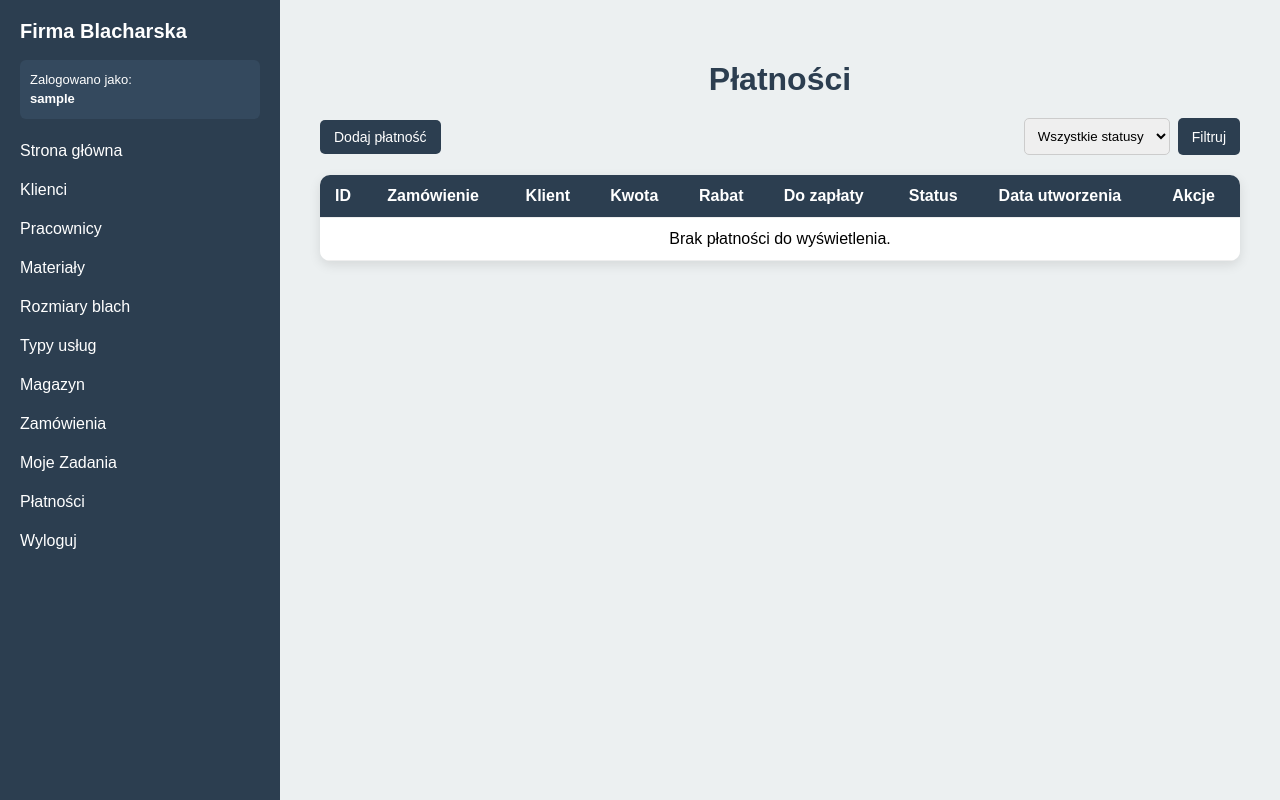
After one commit to Ostalowska/Projekt_firmy_blacharskiej, a Django app: page /platnosci/ in a window 1280 px wide. The commit adds this page. Run offline with Django 5.2, Linux system fonts and the light colour scheme; the visitor is signed in with stand-in values (Sample User, id 1); data that the repository does not hold is empty.

Commit message:
Moduł płatnosci

```diff
--- a/core/urls.py
+++ b/core/urls.py
@@ -73,4 +73,9 @@ urlpatterns = [
 
     path("magazyn/", views.magazyn_lista, name="magazyn_lista"),
     path("magazyn/proces/dodaj/", views.proces_magazynowy_dodaj, name="proces_magazynowy_dodaj"),
+
+    path("platnosci/", views.platnosci_lista, name="platnosci_lista"),
+    path("platnosci/dodaj/", views.platnosc_dodaj, name="platnosc_dodaj"),
+    path("platnosci/<int:platnosc_id>/edytuj/", views.platnosc_edytuj, name="platnosc_edytuj"),
+    path("platnosci/<int:platnosc_id>/usun/", views.platnosc_usun, name="platnosc_usun"),
 ]
--- a/core/views.py
+++ b/core/views.py
@@ -10,6 +10,7 @@ from .forms import (
     ZamowienieForm,
     PozycjaZamowieniaForm,
     ProcesMagazynowyForm,
+    PlatnoscForm,
 )
 
 from .models import (
@@ -22,6 +23,7 @@ from .models import (
     Magazyn,
     StanMagazynowy,
     ProcesMagazynowy,
+    Platnosc,
 )
 
 
@@ -745,3 +747,88 @@ def proces_magazynowy_dodaj(request):
             "tytul": "Dodaj proces magazynowy",
         },
     )
+@login_required
+def platnosci_lista(request):
+    status = request.GET.get("status", "")
+
+    platnosci = Platnosc.objects.select_related(
+        "zamowienie",
+        "zamowienie__klient",
+    ).order_by("-data_utworzenia")
+
+    if status:
+        platnosci = platnosci.filter(status=status)
+
+    return render(
+        request,
+        "platnosci/lista.html",
+        {
+            "platnosci": platnosci,
+            "status": status,
+            "statusy": Platnosc.STATUS_CHOICES,
+        },
+    )
+
+
+@login_required
+def platnosc_dodaj(request):
+    if request.method == "POST":
+        form = PlatnoscForm(request.POST)
+
+        if form.is_valid():
+            form.save()
+            messages.success(request, "Płatność została dodana.")
+            return redirect("core:platnosci_lista")
+    else:
+        form = PlatnoscForm()
+
+    return render(
+        request,
+        "platnosci/formularz.html",
+        {
+            "form": form,
+            "tytul": "Dodaj płatność",
+        },
+    )
+
+
+@login_required
+def platnosc_edytuj(request, platnosc_id):
+    platnosc = get_object_or_404(Platnosc, id=platnosc_id)
+
+    if request.method == "POST":
+        form = PlatnoscForm(request.POST, instance=platnosc)
+
+        if form.is_valid():
+            form.save()
+            messages.success(request, "Płatność została zaktualizowana.")
+            return redirect("core:platnosci_lista")
+    else:
+        form = PlatnoscForm(instance=platnosc)
+
+    return render(
+        request,
+        "platnosci/formularz.html",
+        {
+            "form": form,
+            "tytul": "Edytuj płatność",
+        },
+    )
+
+
+@login_required
+def platnosc_usun(request, platnosc_id):
+    platnosc = get_object_or_404(Platnosc, id=platnosc_id)
+
+    if request.method == "POST":
+        platnosc.delete()
+        messages.success(request, "Płatność została usunięta.")
+        return redirect("core:platnosci_lista")
+
+    return render(
+        request,
+        "platnosci/usun.html",
+        {
+            "platnosc": platnosc,
+        },
+    )
--- a/templates/base.html
+++ b/templates/base.html
@@ -107,7 +107,7 @@
 				<a href="{% url 'core:magazyn_lista' %}">Magazyn</a>
 				<a href="{% url 'core:zamowienia_lista' %}">Zamówienia</a>
 				<a href="{% url 'core:moje_prace' %}">Moje Zadania</a>
-				<a href="#">Płatności</a>
+				<a href="{% url 'core:platnosci_lista' %}">Płatności</a>
             {% endif %}
 
             {% if czy_magazynier %}
@@ -117,11 +117,11 @@
 
             {% if czy_produkcja %}
                 <a href="{% url 'core:moje_prace' %}">Moje Zadania</a>
-                <a href="#">Zamówienia</a>
+                <a href="{% url 'core:zamowienia_lista' %}">Zamówienia</a>
             {% endif %}
 
             {% if czy_ksiegowosc %}
-                <a href="#">Płatności</a>
+                <a href="{% url 'core:platnosci_lista' %}">Płatności</a>
             {% endif %}
 
             <form method="post" action="{% url 'core:logout' %}">
--- /dev/null
+++ b/templates/platnosci/lista.html
@@ -0,0 +1,129 @@
+{% extends "base.html" %}
+
+{% block content %}
+
+<style>
+    .page-container { max-width: 1150px; margin: 0 auto; padding: 20px; }
+    h1 { text-align: center; color: #2c3e50; margin-bottom: 20px; }
+    .top-bar { display: flex; justify-content: space-between; gap: 15px; margin-bottom: 20px; align-items: center; flex-wrap: wrap; }
+    .filter-form { display: flex; gap: 8px; flex-wrap: wrap; }
+    select { padding: 9px; border-radius: 5px; border: 1px solid #ccc; }
+    .btn { padding: 9px 14px; background: #2c3e50; color: white; text-decoration: none; border: none; border-radius: 5px; cursor: pointer; font-size: 14px; }
+    .btn:hover { background: #1f2a38; }
+    .btn-danger { background: #c0392b; }
+    .btn-danger:hover { background: #922b21; }
+    .btn-secondary { background: #7f8c8d; }
+    .messages { margin-bottom: 15px; }
+    .message { background: #d4edda; color: #155724; padding: 12px; border-radius: 6px; text-align: center; font-weight: bold; }
+    table { width: 100%; border-collapse: collapse; background: white; border-radius: 10px; overflow: hidden; box-shadow: 0 4px 12px rgba(0,0,0,0.1); }
+    thead { background: #2c3e50; color: white; }
+    th, td { padding: 12px 15px; border-bottom: 1px solid #eee; text-align: left; }
+    tbody tr:nth-child(even) { background: #f8f9fa; }
+    tbody tr:hover { background: #eef2f7; }
+    .actions { display: flex; gap: 8px; }
+    .status-paid { color: #166534; font-weight: bold; }
+    .status-unpaid { color: #991b1b; font-weight: bold; }
+    .status-cancelled { color: #6b7280; font-weight: bold; }
+</style>
+
+<div class="page-container">
+
+    <h1>Płatności</h1>
+
+    {% if messages %}
+        <div class="messages">
+            {% for message in messages %}
+                <div class="message">{{ message }}</div>
+            {% endfor %}
+        </div>
+    {% endif %}
+
+    <div class="top-bar">
+        <a class="btn" href="{% url 'core:platnosc_dodaj' %}">
+            Dodaj płatność
+        </a>
+
+        <form method="get" class="filter-form">
+            <select name="status">
+                <option value="">Wszystkie statusy</option>
+                {% for wartosc, etykieta in statusy %}
+                    <option value="{{ wartosc }}" {% if status == wartosc %}selected{% endif %}>
+                        {{ etykieta }}
+                    </option>
+                {% endfor %}
+            </select>
+
+            <button type="submit" class="btn">Filtruj</button>
+
+            {% if status %}
+                <a href="{% url 'core:platnosci_lista' %}" class="btn btn-secondary">
+                    Wyczyść
+                </a>
+            {% endif %}
+        </form>
+    </div>
+
+    <table>
+        <thead>
+            <tr>
+                <th>ID</th>
+                <th>Zamówienie</th>
+                <th>Klient</th>
+                <th>Kwota</th>
+                <th>Rabat</th>
+                <th>Do zapłaty</th>
+                <th>Status</th>
+                <th>Data utworzenia</th>
+                <th>Akcje</th>
+            </tr>
+        </thead>
+
+        <tbody>
+            {% for platnosc in platnosci %}
+                <tr>
+                    <td>#{{ platnosc.id }}</td>
+                    <td>#{{ platnosc.zamowienie.id }}</td>
+                    <td>
+                        {{ platnosc.zamowienie.klient.imie }}
+                        {{ platnosc.zamowienie.klient.nazwisko }}
+                    </td>
+                    <td>{{ platnosc.kwota }} zł</td>
+                    <td>{{ platnosc.rabat }} zł</td>
+                    <td>
+                        {{ platnosc.kwota|floatformat:2 }} zł
+                    </td>
+                    <td>
+                        {% if platnosc.status == "OPLACONA" %}
+                            <span class="status-paid">{{ platnosc.get_status_display }}</span>
+                        {% elif platnosc.status == "NIEOPLACONA" %}
+                            <span class="status-unpaid">{{ platnosc.get_status_display }}</span>
+                        {% else %}
+                            <span class="status-cancelled">{{ platnosc.get_status_display }}</span>
+                        {% endif %}
+                    </td>
+                    <td>{{ platnosc.data_utworzenia|date:"d.m.Y H:i" }}</td>
+                    <td>
+                        <div class="actions">
+                            <a class="btn" href="{% url 'core:platnosc_edytuj' platnosc.id %}">
+                                Edytuj
+                            </a>
+
+                            <a class="btn btn-danger" href="{% url 'core:platnosc_usun' platnosc.id %}">
+                                Usuń
+                            </a>
+                        </div>
+                    </td>
+                </tr>
+            {% empty %}
+                <tr>
+                    <td colspan="9" style="text-align:center;">
+                        Brak płatności do wyświetlenia.
+                    </td>
+                </tr>
+            {% endfor %}
+        </tbody>
+    </table>
+
+</div>
+
+{% endblock %}
```
Also changed, not shown: core/forms.py (+34 -0 lines), templates/platnosci/formularz.html (added, +52 -0 lines), templates/platnosci/usun.html (added, +44 -0 lines).
